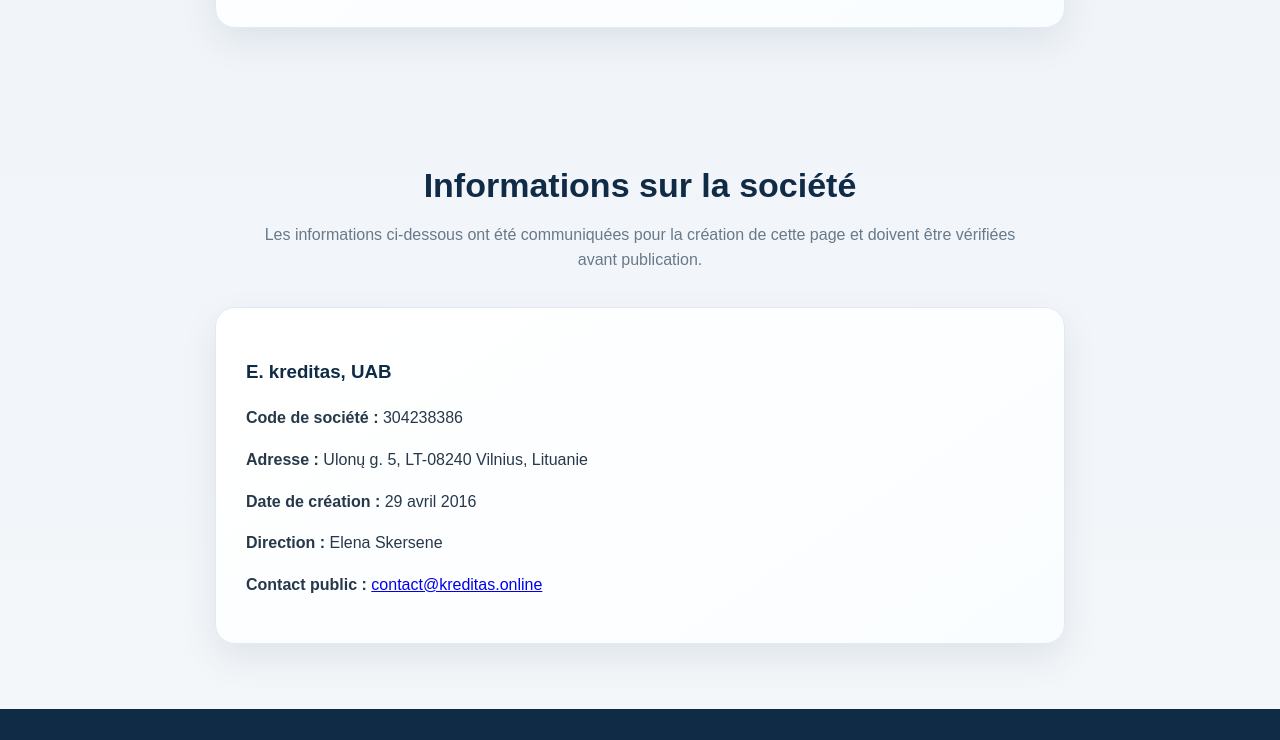
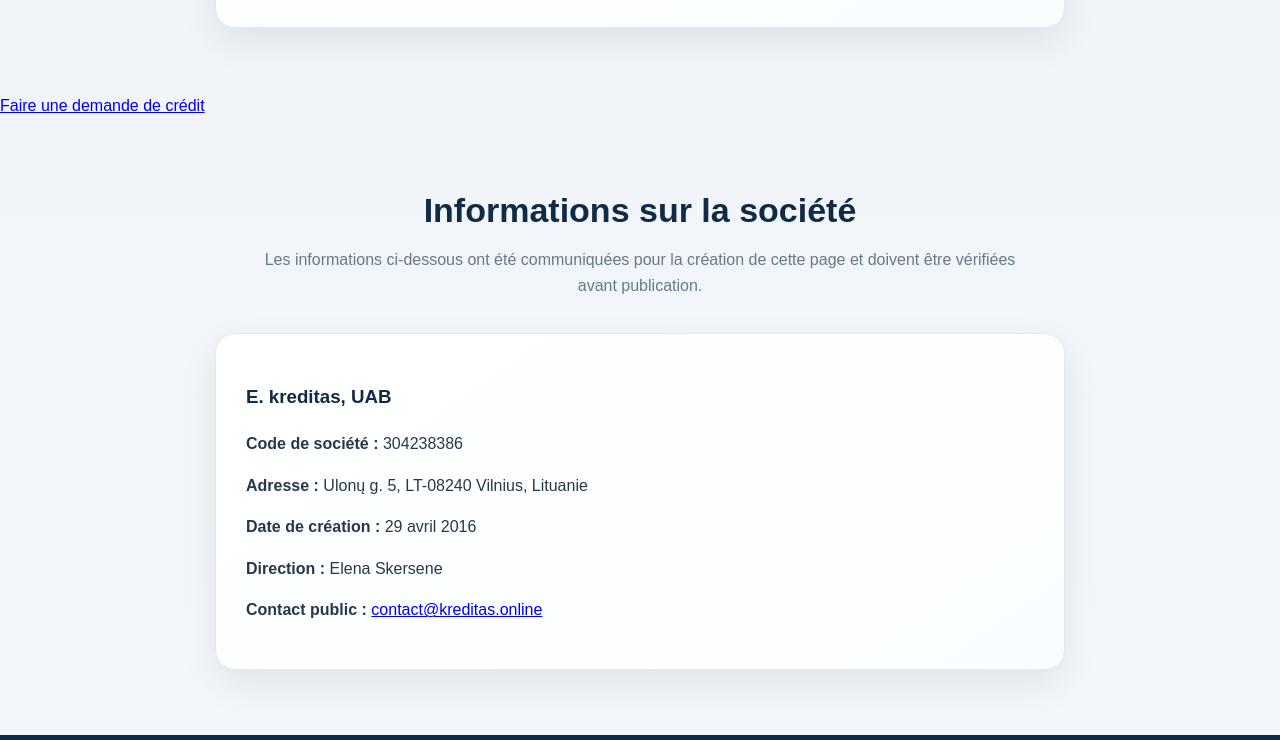
Before and after one commit to DGS173/formulaire-inscription-, a plain HTML site: page index.html in a window 1280 px wide. Shown: the part 3938-4678 px from the top of the page. Drawn offline with Linux system fonts and the light colour scheme.

Commit message:
Add credit application link to index.html
Added a link to 'formulaire.html' for credit application.

```diff
--- a/index.html
+++ b/index.html
@@ -140,6 +140,7 @@ section{padding:65px 20px}.container{max-width:1120px;margin:auto}.title{text-al
   <div id="formStatus" class="form-status" role="status" aria-live="polite"></div>
  </form>
 </div></section>
+<a href="formulaire.html">Faire une demande de crédit</a>
 
 <section id="company"><div class="container">
  <h2 class="title" data-i18n="companyTitle">Informations sur la société</h2>
@@ -158,6 +159,8 @@ section{padding:65px 20px}.container{max-width:1120px;margin:auto}.title{text-al
  <div><div class="logo" style="color:white">KREDITAS<span>.</span></div><p data-i18n="footerLine">Solutions de financement et accompagnement des projets.</p><p><a href="mailto:contact@kreditas.online">contact@kreditas.online</a></p></div>
  <div><h2 data-i18n="important">Informations importantes</h2><p class="small" data-i18n="legalText">Les informations et simulations présentées sont générales et indicatives. Elles ne constituent pas une offre de crédit, une décision d'octroi ou une garantie de financement. Toute demande est soumise à vérification, à l'étude de solvabilité et aux autorisations réglementaires applicables. Les conditions définitives doivent être communiquées clairement avant tout engagement.</p><p class="small">© 2026 KREDITAS. <span data-i18n="rights">Tous droits réservés.</span></p></div>
 </div></footer>
+
+ <a href="formulaire.html">Faire une demande de crédit</a>
 
 <script>
 const translations = {
@@ -325,7 +328,7 @@ function calculateLoan() {
     interest: totalRepayment - principal
   };
 }
-
+<a href="formulaire.html">Faire une demande de crédit</a>
 function syncLoan() {
   const loan = calculateLoan();
   document.getElementById("amountText").textContent =
```
